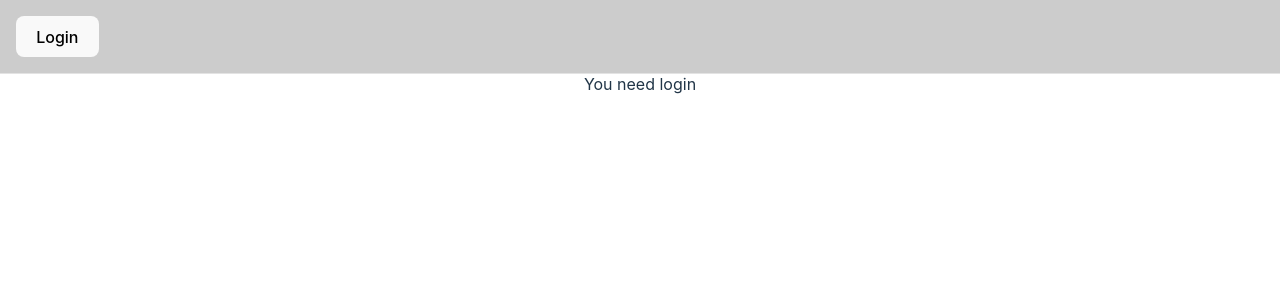
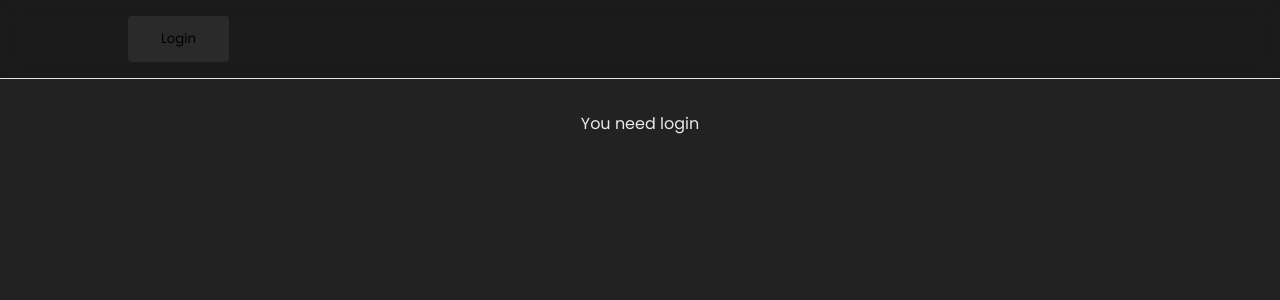
Before and after one commit to thisWeb1225/GitHub-Api-Task, a React (Vite) app: page / in a window 1280 px wide. Shown: the top 300 px of the page. Built offline with nearby package versions, Linux system fonts and the light colour scheme.

Commit message:
:lipstick: Style: reset base color

```diff
--- a/src/App.css
+++ b/src/App.css
@@ -3,6 +3,7 @@
   display: flex;
   flex-direction: column;
   align-items: center;
+  gap: 32px;
 }
 
 .header {
@@ -13,7 +14,7 @@
   align-items: center;
   justify-content: space-between;
   border-bottom: 1px solid #e3e3e3;
-  padding: 16px;
+  padding: 16px 10%;
   background: rgba(0, 0, 0, 0.2);
   backdrop-filter: blur(8px);
   -webkit-backdrop-filter: blur(8px);
--- a/src/component/Filter.tsx
+++ b/src/component/Filter.tsx
@@ -1,4 +1,5 @@
 import { IssueType } from "../context/IssuesProvider"
+import './../css/Filter.css'
 
 
 type PropsType = {
--- a/src/component/IssuesList.tsx
+++ b/src/component/IssuesList.tsx
@@ -65,6 +65,7 @@ const IssuesList = () => {
         filteredIssuesList={filteredIssuesList}
         setFilteredIssuesList={setFilteredIssuesList}
       />
+      <button className="create__btn">Create Issue</button>
       <main className="issuesList">
         {filteredIssuesList.map(issue => {
           return (
--- a/src/component/ModalHeader.tsx
+++ b/src/component/ModalHeader.tsx
@@ -17,7 +17,7 @@ const ModalHeader = ({ title, isEdit, setIsEdit, deleteIssue }: PropsType) => {
   return (
     <div className='modal__header'>
       <h2 className="modal__title">{title}</h2>
-      <FontAwesomeIcon icon={faPenToSquare} className="modal__header-btn" onClick={editIssue} />
+      <FontAwesomeIcon icon={faPenToSquare} className={`modal__header-btn ${isEdit}`} onClick={editIssue} />
       <FontAwesomeIcon icon={faTrash} className="modal__header-btn" onClick={deleteIssue} />
     </div>
   )
--- a/src/css/Filter.css
+++ b/src/css/Filter.css
@@ -0,0 +1,23 @@
+.filter {
+  width: 80%;
+  display: flex;
+  flex-wrap: wrap;
+  gap: 16px;
+}
+
+.filter__input {
+  border-radius: 0.25rem;
+  transition: 0.3s;
+}
+
+.filter__input-status {
+  flex: 1;
+}
+
+.filter__input-search {
+  flex: 10;
+}
+
+.filter__input-time {
+  flex: 1;
+}
--- a/src/css/Issue.css
+++ b/src/css/Issue.css
@@ -2,7 +2,7 @@
   padding: 32px;
   border: 1px solid rgba(255,255,255,0.2);
   border-radius: 0.25rem;
-  background: #23232b;
+  background: var(--bg-light);
   transition: .3s;
   width: 100%;
   display: flex;
@@ -12,7 +12,7 @@
 }
 
 .issue:hover {
-  background: #2b2b35;;
+  background: var(--bg-dark);
 }
 
 .issue__title {
--- a/src/css/IssueModal.css
+++ b/src/css/IssueModal.css
@@ -1,11 +1,13 @@
 .ReactModal__Overlay {
-  background-color: rgba(0,0,0,0.5) !important;
+  background-color: rgba(0,0,0,0.6) !important;
+  backdrop-filter: blur(2px);
+  -webkit-backdrop-filter: blur(2px);
 }
 
 .ReactModal__Content {
   padding: 32px !important;
   inset: 10% !important;
-  background-color: #23232b !important;
+  background-color: var(--bg) !important;
   overflow: hidden !important;
   display: grid;
   gap: 16px;
@@ -32,6 +34,7 @@
 .modal__header-btn {
   cursor: pointer;
   font-size: 20px;
+  transition: .3s;
 }
 
 .modal__header-btn:first-of-type {
@@ -39,12 +42,20 @@
   margin-right: 24px;
 }
 
-.modal__header-btn:last-of-type {
-  color: #f37370;
+.modal__header-btn:first-of-type.true {
+  color: var(--primary);
 }
 
-.modal__header-btn:hover {
-  filter: brightness(0.9);
+.modal__header-btn:last-of-type {
+  color: var(--danger);
+}
+
+.modal__header-btn:first-of-type:hover {
+  color: var(--primary-hover);
+}
+
+.modal__header-btn:last-of-type:hover {
+  color: var(--danger-hover);
 }
 
 .modal__content {
@@ -62,22 +73,15 @@
 
 .modal__input {
   flex: 1;
-  border-radius: 0.25rem;
-  padding: 16px;
-  border: 1px solid rgba(255,255,255,.4);
-  transition: .3s;
-  color: #fff;
+  border: 1px solid var(--white);
 }
 
 .modal__input:disabled {
-  background: #23232b;
-  border: 1px solid rgba(255,255,255,.3);
+  background-color: transparent;
+  border: 1px solid var(--gray);
   outline: unset;
-}
-
-.modal__input-status:disabled {
   opacity: 1;
-  border: none;
+  color: var(--white);
 }
 
 .modal__issue-btn {
@@ -89,3 +93,11 @@
 .modal__issue-btn > button {
   width: max(20%, 108px);
 }
+
+.modal__issue-btn > button:last-of-type {
+  background-color: var(--primary);
+}
+
+.modal__issue-btn > button:last-of-type:hover {
+  background-color: var(--primary-hover);
+}
--- a/src/css/IssuesList.css
+++ b/src/css/IssuesList.css
@@ -1,5 +1,5 @@
 .issuesList {
-  margin: 32px 10%;
+  margin: 0px 10%;
   display: grid;
   grid-template-columns: 1fr 1fr;
   gap: 16px;
@@ -12,28 +12,13 @@
   }
 }
 
-.filter {
-  margin-top: 32px;
-  width: 80%;
-  display: flex;
-  flex-wrap: wrap;
-  gap: 16px;
+.create__btn {
+  margin-left: 10%;
+  align-self: flex-start;
+  background-color: var(--primary);
 }
 
-.filter__input {
-  padding: 16px;
-  border: 1px solid rgba(255,255,255,0.1);
-  border-radius: 0.25rem;
+.create__btn:hover {
+  background-color: var(--primary);
+  filter: brightness(0.8);
 }
-
-.filter__input-status {
-  flex: 1;
-}
-
-.filter__input-search {
-  flex: 10;
-}
-
-.filter__input-time {
-  flex: 1;
-}
--- /dev/null
+++ b/src/css/reset.css
@@ -0,0 +1,61 @@
+@import url('https://fonts.googleapis.com/css2?family=Noto+Sans+TC:wght@100;300;400;500;700&family=Poppins:wght@100;200;300;400;500;700&display=swap');
+
+:root {
+  font-family: 'Poppins','Noto Sans TC', sans-serif;
+  color-scheme: light dark;
+  background-color: #222;
+  color: rgba(255, 255, 255, 0.9);
+
+  --bg: #222;
+  --bg-light: #2a2a2a;
+  --bg-dark: #1a1a1a;
+  --primary: #138585;
+  --primary-hover: #146262;
+  --danger: #d32029;
+  --danger-hover: #791a1f;
+  --white: rgba(255, 255, 255, 0.9);
+  --gray: rgba(255,255,255,.2)
+}
+
+* {
+  margin: 0;
+  padding: 0;
+  box-sizing: border-box;
+}
+
+body {
+  width: 100%;
+  min-height: 100dvh;
+}
+
+button {
+  padding: 12px 32px;
+  border: 1px solid transparent;
+}
+button:focus,
+button:focus-visible {
+  outline: 4px auto -webkit-focus-ring-color;
+}
+
+button, input, textarea, select {
+  border-radius: 0.25rem;
+  background-color: var(--bg-light);
+  transition: 0.3s;
+  cursor: pointer;
+  font-family: inherit;
+}
+
+:is(button, input, textarea, select):hover {
+  background-color: var(--bg-dark);
+}
+
+input, textarea, select {
+  padding: 16px;
+  border: 1px solid var(--gray);
+}
+
+select {
+  appearance: none;
+  -webkit-appearance: none;
+  -moz-appearance: none;
+}
--- a/src/index.css
+++ /dev/null
@@ -1,65 +0,0 @@
-:root {
-  font-family: Inter, system-ui, Avenir, Helvetica, Arial, sans-serif;
-
-  color-scheme: light dark;
-  color: rgba(255, 255, 255, 0.87);
-  background-color: #242424;
-}
-
-* {
-  margin: 0;
-  padding: 0;
-  box-sizing: border-box;
-}
-
-a {
-  font-weight: 500;
-  color: #646cff;
-  text-decoration: inherit;
-}
-a:hover {
-  color: #535bf2;
-}
-
-body {
-  width: 100%;
-  height: 100dvh;
-}
-
-button {
-  border-radius: 8px;
-  border: 1px solid transparent;
-  padding: 0.6em 1.2em;
-  font-size: 1em;
-  font-weight: 500;
-  font-family: inherit;
-  background-color: #1a1a1a;
-  cursor: pointer;
-  transition: border-color 0.25s;
-}
-button:hover {
-  border-color: #646cff;
-}
-button:focus,
-button:focus-visible {
-  outline: 4px auto -webkit-focus-ring-color;
-}
-
-@media (prefers-color-scheme: light) {
-  :root {
-    color: #213547;
-    background-color: #ffffff;
-  }
-  a:hover {
-    color: #747bff;
-  }
-  button {
-    background-color: #f9f9f9;
-  }
-}
-
-select {
-  appearance: none;
-  -webkit-appearance: none;
-  -moz-appearance: none;
-}
--- a/src/main.tsx
+++ b/src/main.tsx
@@ -1,7 +1,7 @@
 import React from 'react'
 import ReactDOM from 'react-dom/client'
 import App from './App'
-import './index.css'
+import './css/reset.css'
 import { IssuesListProvider } from './context/IssuesProvider'
 
 ReactDOM.createRoot(document.getElementById('root') as HTMLElement).render(
```
